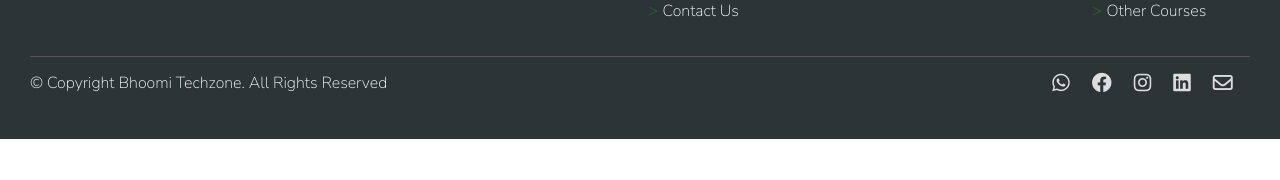
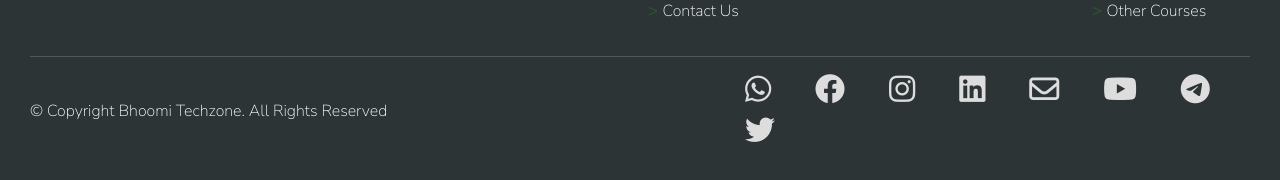
Before and after one commit to BhoomiTechzone/BTS, a React (Create React App) app: page /#/IT-Department/html in a window 1280 px wide. Shown: the part 1104-1284 px from the top of the page. Before the commit the page ends 1243 px from the top, so only its background shows below. Built offline with nearby package versions, Linux system fonts and the light colour scheme.

Commit message:
socialMedia

```diff
--- a/src/Components/Footer.js
+++ b/src/Components/Footer.js
@@ -99,14 +99,23 @@ const Footer = () => {
           <a href="https://www.facebook.com/profile.php?id=61550017448926" target="_blank" rel="noreferrer">
             <i className="fab fa-facebook"></i>
           </a>
-          <a href="https://www.instagram.com/bhoomitechzoneservices/" target="_blank" rel="noreferrer">
+          <a href="https://www.instagram.com/bhoomitechzonepvtltd/" target="_blank" rel="noreferrer">
             <i className="fab fa-instagram"></i>
           </a>
           <a href="https://www.linkedin.com/in/bhoomi-techzone-services/" target="_blank" rel="noreferrer">
             <i className="fab fa-linkedin"></i>
           </a>
-          <a href="mailto:official@bhoomitechzoneservices.com? subject=Hello! &body=write your message." target="_blank" rel="noreferrer">
+          <a href="mailto:info@bhoomitechzone.com? subject=Hello! &body=write your message." target="_blank" rel="noreferrer">
             <i className="fa-regular fa-envelope"></i>
+          </a>
+          <a href="https://www.youtube.com/@bhoomitechzone" target="_blank" rel="noreferrer">
+            <i class="fab fa-youtube"></i>
+          </a>
+          <a href="https://t.me/+918130787194" target="_blank" rel="noreferrer">
+            <i class="fab fa-telegram"></i>
+          </a>
+          <a href="https://twitter.com/Bhooomitechzone" target="_blank" rel="noreferrer">
+            <i class="fa-brands fa-twitter"></i>
           </a>
         </div>
       </div>
--- a/src/index.css
+++ b/src/index.css
@@ -236,12 +236,14 @@ h4 span {
   width: 100%;
   border-radius: 0%;
 }
+
 .bg-gl{
   background-color: rgb(79,135,59);
   color: white;
   padding: 10px;
   border-radius: 20px;
 }
+
 .our-services h1::after {
   /* content: ""; */
   position: absolute;
@@ -574,21 +576,23 @@ p {
 
 /* Social icons */
 .social-icons {
-  width: 18%;
-  font-size: 20px;
+  width: 45%;
+  font-size: 30px;
 }
 
 .social-icons i {
-  margin-left: 10%;
+  margin-left: 8%;
   cursor: pointer;
   color: #ddd;
   transition: color 0.3s;
 }
-@media (min-width: 250px) and (max-width:500px) {
-	.social-icons i{
-		padding: 10px;
-	}
-}
+
+@media screen and (max-width: 700px) {
+  .social-icons i{
+    margin-right: 15px;
+  }
+}
+
 @media (min-width: 250px) and (max-width:500px) {
 	.navbar{
 		padding: 20px !important;
@@ -619,6 +623,7 @@ p {
     height: 70vh;
     width: 100% !important;
 }
+
 .css-10j8va1>h4 {
   color: #ffffff;
   /* font-size: 20px; */
```
